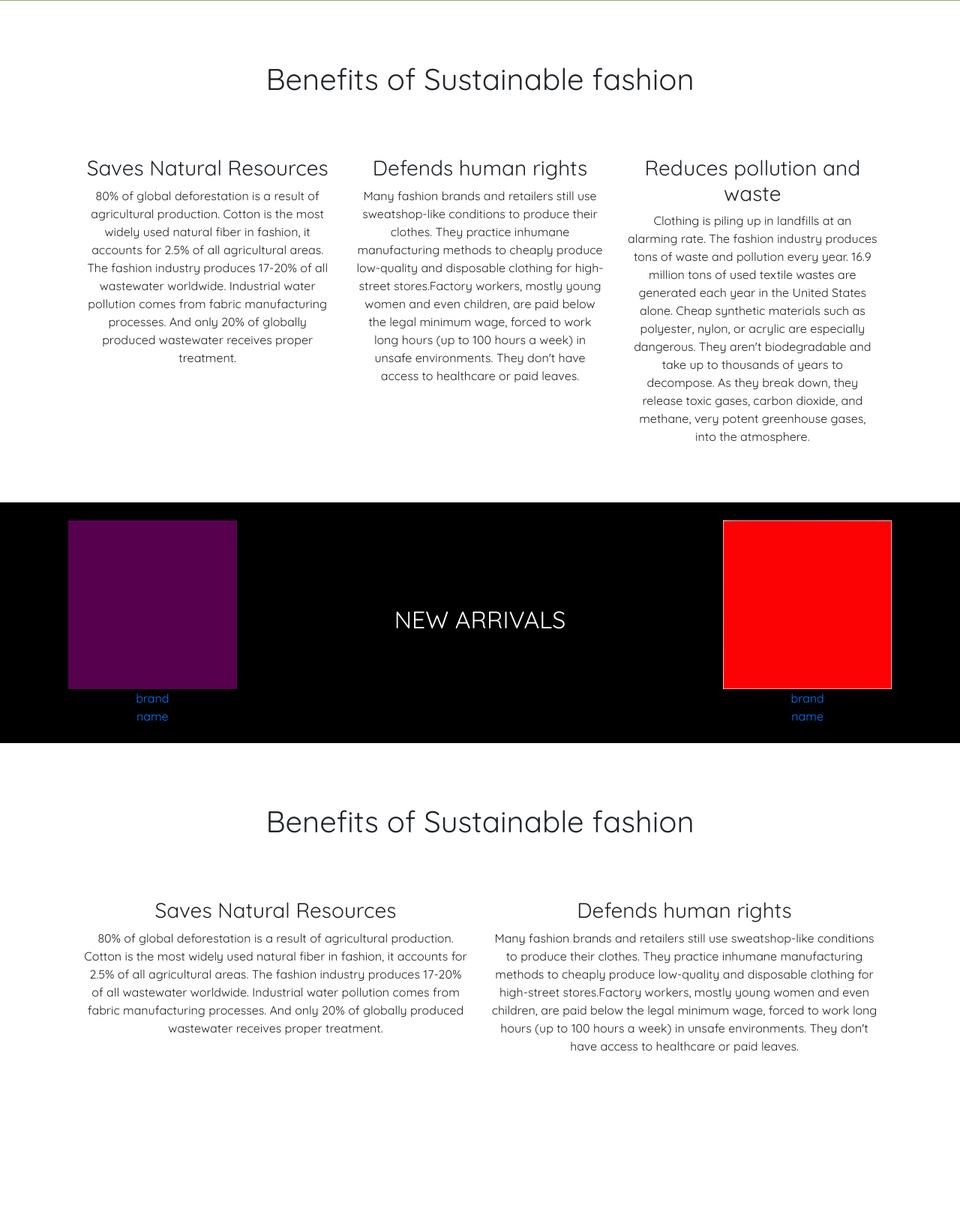
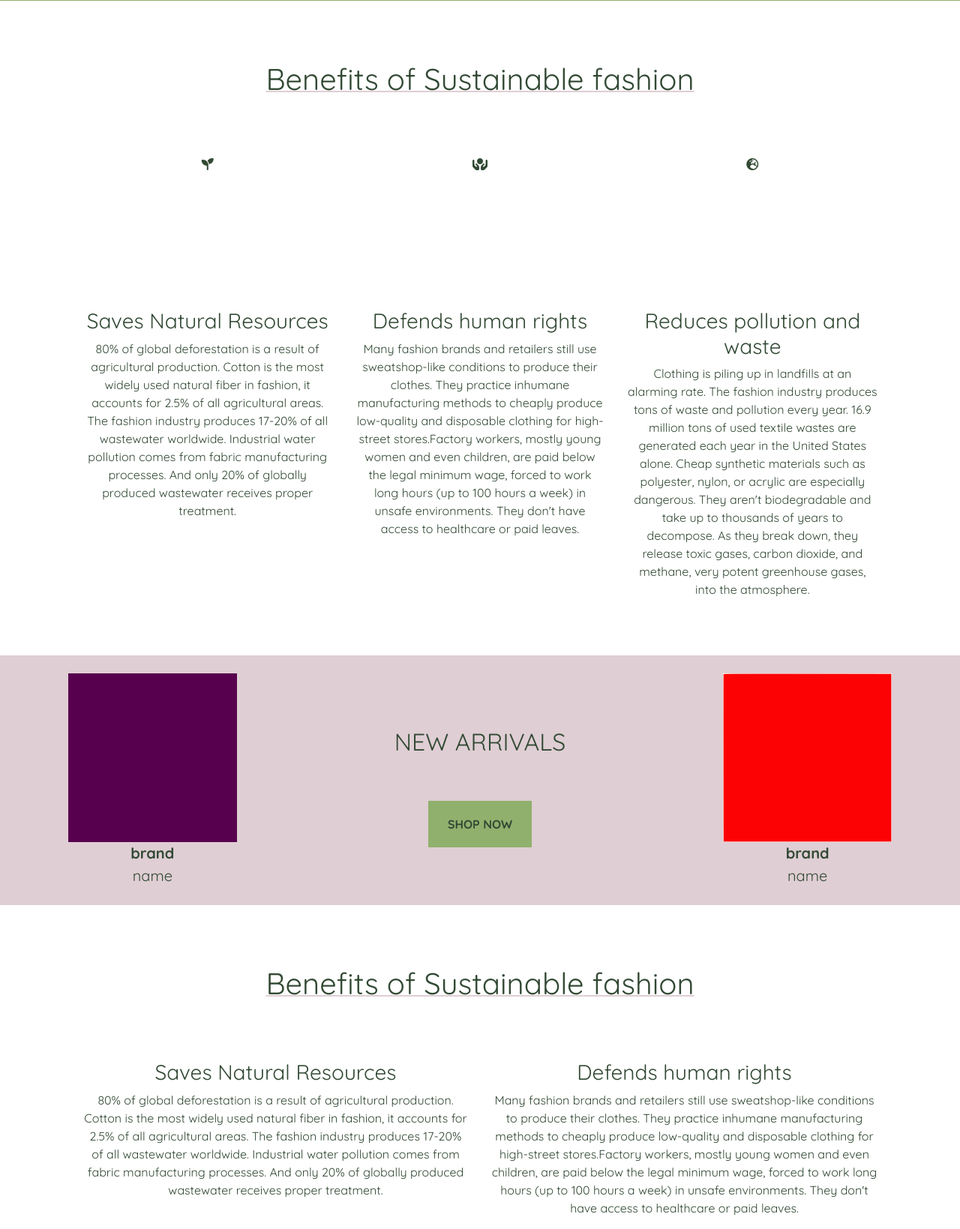
Before and after one commit to CharReek/Project-5, a Django app: page / in a window 1280 px wide. Shown: the part 677-2316 px from the top of the page at 75% size. Before the commit the page ends 2082 px from the top, so only its background shows below. Run offline with Django 4.2, Linux system fonts and the light colour scheme; some libraries are stand-ins or nearby versions.

Commit message:
added font awesome icons to homepage

```diff
--- a/home/templates/home/index.html
+++ b/home/templates/home/index.html
@@ -27,6 +27,7 @@
             <h1>Benefits of Sustainable fashion</h1>
         </div>
         <div class="col-lg-4 col-sm-12">
+            <i class="fa-solid fa-seedling"></i>
             <h3 class="benefits-subtitle"> Saves Natural Resources</h3>
             <p class="benefits-text"> 80% of global deforestation is a result of agricultural production. Cotton is the most widely used
                 natural fiber in fashion, it accounts for 2.5% of all agricultural areas. The fashion industry produces
@@ -35,6 +36,7 @@
             </p>
         </div>
         <div class="col-lg-4 col-sm-12">
+            <i class="fa-solid fa-hands-holding-circle"></i>
             <h3 class="benefits-subtitle"> Defends human rights</h3>
             <p class="benefits-text">Many fashion brands and retailers still use sweatshop-like conditions to produce their clothes. They
                 practice inhumane manufacturing methods to cheaply produce low-quality and disposable clothing for
@@ -44,6 +46,7 @@
                 paid leaves.</p>
         </div>
         <div class="col-lg-4 col-sm-12">
+            <i class="fa-solid fa-earth-europe"></i>
             <h3 class="benefits-subtitle"> Reduces pollution and waste</h3>
             <p class="benefits-text">Clothing is piling up in landfills at an alarming rate. The fashion industry produces tons of waste and
                 pollution every year. 16.9 million tons of used textile wastes are generated each year in the United
@@ -65,7 +68,7 @@
                 </div>
                 <div class="new-in-details">
                     <div class="new-in-brand">
-                        brand
+                        <strong> brand </strong>
                     </div>
                     <div class="new-in-name">
                         name
@@ -73,10 +76,11 @@
                 </div>
             </a>
         </div>
-        <div class="col-lg-4 col-sm-12 new-in-title">
-            <h2 class=" text-white">
+        <div class="col-lg-4 col-sm-12 new-in-text">
+            <h2 class="new-in-title">
                 NEW ARRIVALS
             </h2>
+            <a href="#"> <strong> Shop Now </strong></a>
         </div>
         <div class="col-lg-4 col-sm-12">
             <a href="#" class="new-in-product new-in-product-2">
@@ -87,7 +91,7 @@
                 </div>
                 <div class="new-in-details">
                     <div class="new-in-brand">
-                        brand
+                        <strong> brand </strong>
                     </div>
                     <div class="new-in-name">
                         name
--- a/static/css/base.css
+++ b/static/css/base.css
@@ -80,9 +80,14 @@ color: white;
     justify-content: center;
     text-align: center;
     margin: 60px 80px;
+    color: #324934;
 }
 .benefits-title{
     margin: 20px 0 70px;
+    text-decoration: underline 2px #dfced4;
+}
+.benefits i {
+    height: 200px;
 }
 
 /* icons */
@@ -100,7 +105,7 @@ color: white;
 
 
 .new-in{
-    background-color: #000;
+    background-color: #dfced4;
     height: auto;
     overflow: hidden;
 }
@@ -116,11 +121,34 @@ color: white;
     text-align: center;
     margin: 100px;
 }
-.new-in-title{
+.new-in-text{
     text-align: center;
     justify-content: center;
+    padding: 20px;
+    color: #324934;
 }
-/* Media Queries */
+.new-in-text a{
+    color: #324934;
+    height: 60px;
+    width: 200px;
+    border: 1px solid #90b06d;
+    margin: auto;
+    padding: 20px 25px;
+    justify-content: center;
+    transition: 300ms ease-out;
+    background-color: #90b06d;
+    font-weight: 400;
+    text-transform: uppercase;
+}
+.new-in-title{
+    padding-bottom: 70px;
+}
+.new-in-details{
+    color: #324934;
+    font-size: 20px;
+}
+
+ /* Media Queries */
 
 /* Slightly larger container on xl screens */
 @media (min-width: 1200px) {
--- a/templates/includes/mobile-top-header.html
+++ b/templates/includes/mobile-top-header.html
@@ -32,7 +32,7 @@
             {% if request.user.is_superuser %}
                 <a href="{% url 'account_logout' %}" class="dropdown-item">Product Management</a>
             {% endif %}
-            <a href="{% url 'profile' %}" class="dropdown-item">My Profile</a>
+            <a href="" class="dropdown-item">My Profile</a>
             <a href="{% url 'account_logout' %}" class="dropdown-item">Logout</a>
         {% else %}
             <a href="{% url 'account_signup' %}" class="dropdown-item">Register</a>
```
